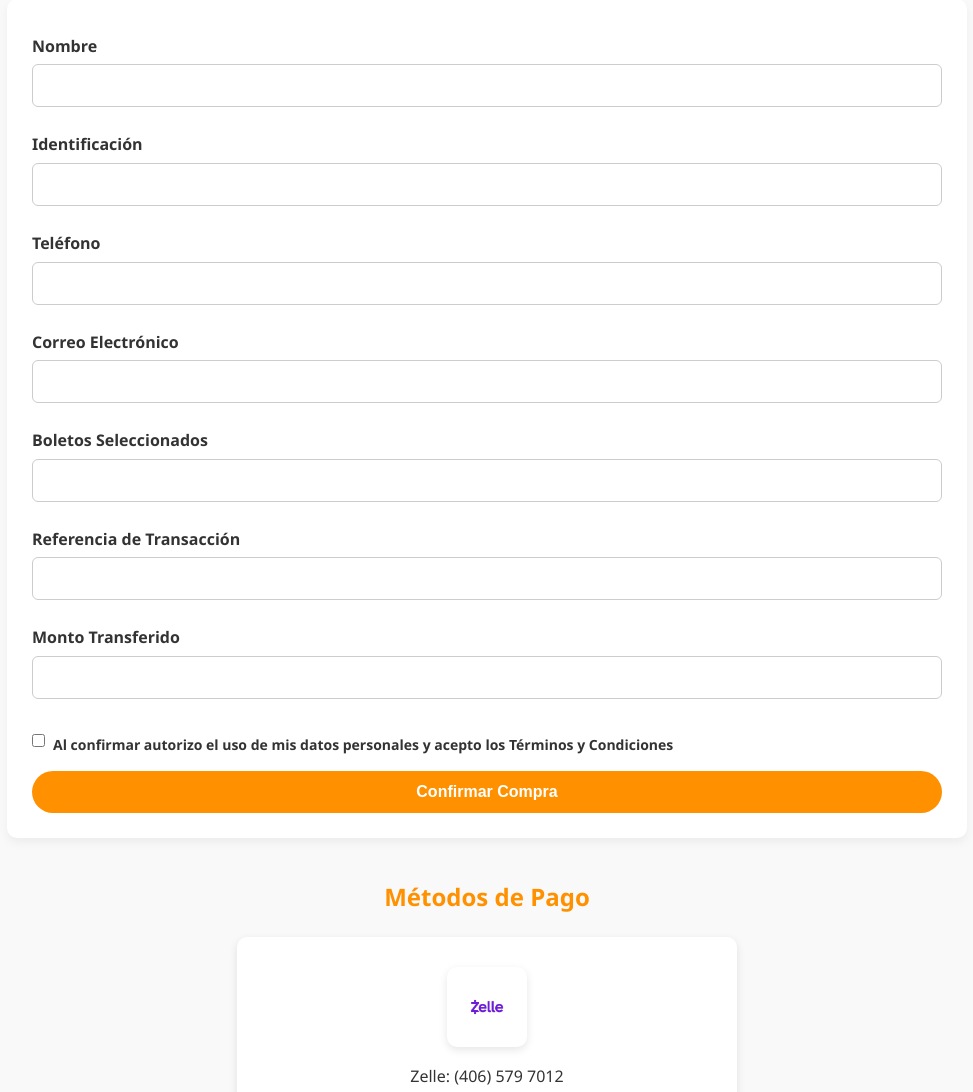
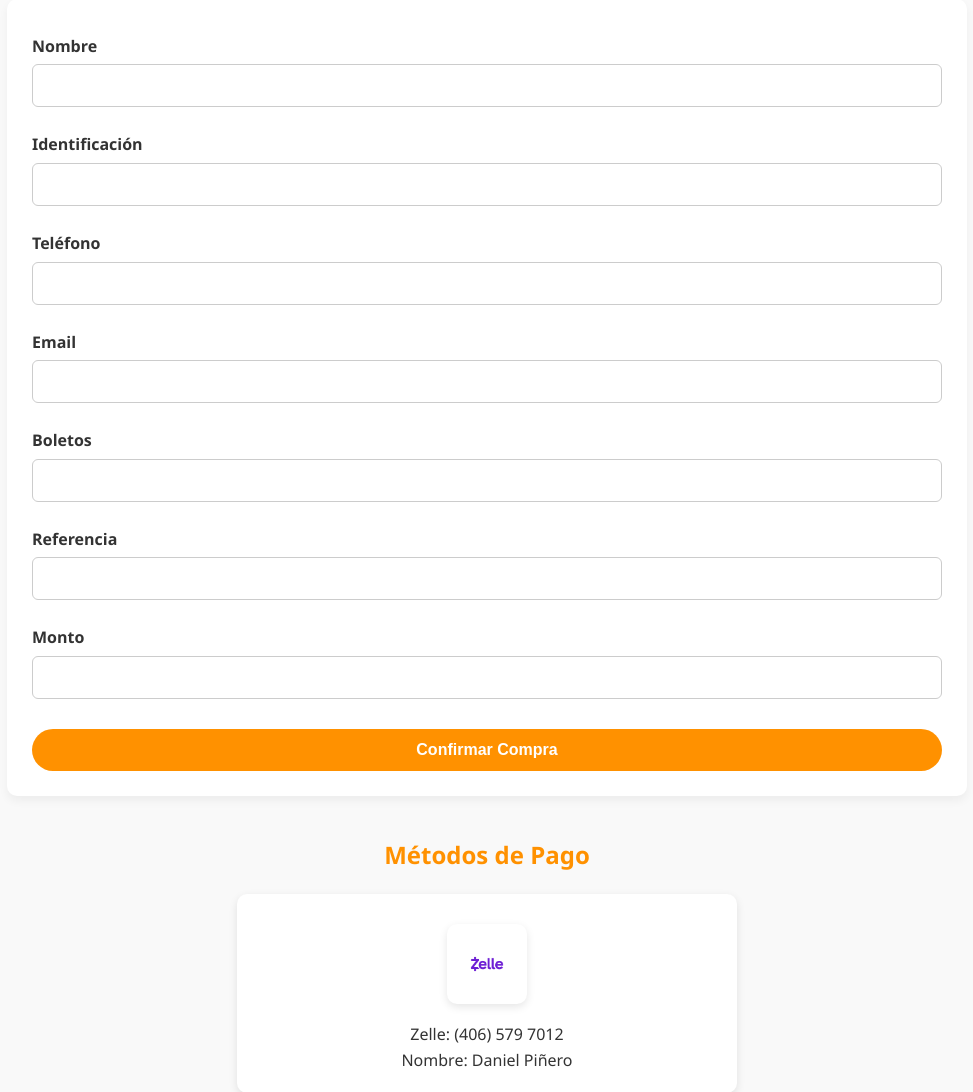
Before and after one commit to waldjos/TuRifa2025, a Flask app: page / in a window 1280 px wide. Shown: the part 1145-2237 px from the top of the page, without its empty margins (153-1126 px from the left). Run offline with Flask 3, Linux system fonts and the light colour scheme; some libraries are stand-ins or nearby versions.

Commit message:
Corrige el envío del formulario y actualiza el manejo de boletos

```diff
--- a/static/app.js
+++ b/static/app.js
@@ -1,4 +1,24 @@
-document.addEventListener("DOMContentLoaded", () => {
+// app.js COMPLETO CON FIREBASE INTEGRADO
+
+// Firebase config e inicialización
+import { initializeApp } from "https://www.gstatic.com/firebasejs/10.8.0/firebase-app.js";
+import { getFirestore, collection, addDoc, getDocs } from "https://www.gstatic.com/firebasejs/10.8.0/firebase-firestore.js";
+
+const firebaseConfig = {
+  apiKey: "AIzaSyQkXd8LLEtNRPP4MoSSyG3sn_18z7WdhzQ",
+  authDomain: "turifa2025-7f3f1.firebaseapp.com",
+  projectId: "turifa2025-7f3f1",
+  storageBucket: "turifa2025-7f3f1.appspot.com",
+  messagingSenderId: "788208791145",
+  appId: "1:788208791145:web:8611671eb1b8196c4a5a78",
+  measurementId: "G-F1YWVCMNJXP"
+};
+
+const app = initializeApp(firebaseConfig);
+const db = getFirestore(app);
+
+// ---------------- LÓGICA PRINCIPAL -------------------
+document.addEventListener("DOMContentLoaded", async () => {
   console.log("✅ Página cargada correctamente");
 
   const popup = document.getElementById("popup");
@@ -13,7 +33,7 @@
     setTimeout(() => popup.classList.remove("show"), duration);
   }
 
-    // Navegación
+  // Animación y navegación
   document.getElementById("btn-premios").addEventListener("click", () => {
     showPopup("🎉 ¿Te quieres ganar dos motos nuevas? 🚀 Compra YA y estarás participando por un Yamaha DT175 y un Empire RK200", 4000);
   });
@@ -42,15 +62,21 @@
     });
   });
 
-    // Obtener boletos disponibles desde backend
-    function obtenerBoletosDisponibles() {
-        fetch('/boletos_disponibles')
-            .then(res => res.json())
-            .then(data => boletosDisponibles = data)
-            .catch(err => console.error("Error al cargar boletos:", err));
+  // Obtener boletos disponibles (del 1 al 10000, excluyendo vendidos en Firebase)
+  async function obtenerBoletosDisponibles() {
+    const vendidosSnap = await getDocs(collection(db, "boletosVendidos"));
+    const vendidos = new Set();
+    vendidosSnap.forEach(doc => {
+      const datos = doc.data();
+      if (Array.isArray(datos.boletos)) {
+        datos.boletos.forEach(b => vendidos.add(parseInt(b)));
+      }
+    });
+
+    boletosDisponibles = Array.from({ length: 10000 }, (_, i) => i + 1).filter(b => !vendidos.has(b));
+    console.log("🎟️ Boletos disponibles:", boletosDisponibles.length);
   }
 
-    // Calcular total en Bs
   function actualizarTotal() {
     let cantidad = parseInt(document.getElementById("numero-boletos").value);
     if (cantidad < 2) {
@@ -61,7 +87,6 @@
     document.getElementById("total-bolivares").innerText = totalBs.toLocaleString("es-VE");
   }
 
-    // Seleccionar boletos
   document.getElementById("btn-azar").addEventListener("click", () => {
     let cantidad = parseInt(document.getElementById("numero-boletos").value);
     if (boletosDisponibles.length === 0) {
@@ -72,7 +97,7 @@
     boletosSeleccionados.clear();
     document.getElementById("lista-numeros").innerHTML = "";
 
-        while (boletosSeleccionados.size < cantidad) {
+    while (boletosSeleccionados.size < cantidad && boletosDisponibles.length > 0) {
       const random = boletosDisponibles[Math.floor(Math.random() * boletosDisponibles.length)];
       if (!boletosSeleccionados.has(random)) {
         boletosSeleccionados.add(random);
@@ -89,7 +114,6 @@
 
   document.getElementById("numero-boletos").addEventListener("input", actualizarTotal);
 
-    // Copiar métodos de pago
   document.querySelectorAll(".pago-opcion p").forEach(p => {
     p.addEventListener("click", () => {
       navigator.clipboard.writeText(p.innerText);
@@ -97,33 +121,51 @@
     });
   });
 
-    // Enviar formulario con EmailJS
-    const btn = document.getElementById("button");
-    const form = document.getElementById("form");
+  // Envío y registro de formulario
+  const btn = document.getElementById('button');
+  const form = document.getElementById('form');
 
-    form.addEventListener("submit", function (event) {
+  form.addEventListener('submit', async function(event) {
     event.preventDefault();
+    btn.value = 'Enviando...';
 
-        btn.value = "Enviando...";
+    const selectedBoletos = Array.from(boletosSeleccionados);
+    if (selectedBoletos.length === 0) {
+      showPopup("⚠️ Selecciona tus boletos antes de enviar.");
+      return;
+    }
 
-        document.getElementById("boletos").value = Array.from(boletosSeleccionados).join(", ");
+    // Enviar correo con EmailJS
+    emailjs.sendForm("service_yq2pt2d", "template_vwsrjs3", this)
+      .then(async () => {
+        // Guardar en Firebase
+        await addDoc(collection(db, "boletosVendidos"), {
+          nombre: form.nombre.value,
+          identificacion: form.identificacion.value,
+          telefono: form.telefono.value,
+          email: form.email.value,
+          referencia: form.referencia.value,
+          monto: form.monto.value,
+          boletos: selectedBoletos
+        });
 
-        emailjs.sendForm("default_service", "template_vwsrjs3", form)
-            .then(() => {
-                btn.value = "Confirmar Compra";
-                showPopup("✅ ¡Formulario enviado con éxito! Revisa tu correo.", 4000);
+        // Limpiar formulario
         form.reset();
         document.getElementById("lista-numeros").innerHTML = "";
         document.getElementById("boletos-seleccionados").innerText = "0";
         document.getElementById("total-bolivares").innerText = "0";
         boletosSeleccionados.clear();
-            }, (err) => {
+
+        showPopup("✅ ¡Formulario enviado y boletos registrados exitosamente!", 4000);
+        btn.value = "Confirmar Compra";
+        await obtenerBoletosDisponibles();
+      })
+      .catch((err) => {
         console.error("❌ Error al enviar:", err);
+        showPopup("❌ Error al enviar. Intenta más tarde.", 4000);
         btn.value = "Confirmar Compra";
-                showPopup("❌ Ocurrió un error al enviar. Intenta más tarde.", 4000);
       });
   });
 
-    // Inicializar boletos disponibles
-    obtenerBoletosDisponibles();
+  await obtenerBoletosDisponibles();
 });
--- a/templates/index.html
+++ b/templates/index.html
@@ -5,9 +5,30 @@
   <meta name="viewport" content="width=device-width, initial-scale=1.0" />
   <title>TuRifa2025</title>
 
-  <!-- Estilos -->
-  <link rel="stylesheet" href="{{ url_for('static', filename='style.css') }}">
-  <link rel="icon" href="{{ url_for('static', filename='favicon.ico') }}" />
+  <!-- Firebase SDKs -->
+  <script type="module">
+    // Importar Firebase (modular SDK)
+    import { initializeApp } from "https://www.gstatic.com/firebasejs/10.8.1/firebase-app.js";
+    import { getDatabase, ref, get, push, set, onValue } from "https://www.gstatic.com/firebasejs/10.8.1/firebase-database.js";
+
+    const firebaseConfig = {
+      apiKey: "AIzaSyDKq8tELtNRPP4MoSSyG3sn_18z7WdhzQ",
+      authDomain: "turifa2025-7f3f1.firebaseapp.com",
+      projectId: "turifa2025-7f3f1",
+      storageBucket: "turifa2025-7f3f1.appspot.com",
+      messagingSenderId: "788208791145",
+      appId: "1:788208791145:web:8611671eb1b8196c4a5a78",
+      databaseURL: "https://turifa2025-7f3f1-default-rtdb.firebaseio.com"
+    };
+
+    const app = initializeApp(firebaseConfig);
+    window.firebaseDB = getDatabase(app);
+    window.firebaseRef = ref;
+    window.firebasePush = push;
+    window.firebaseSet = set;
+    window.firebaseGet = get;
+    window.firebaseOnValue = onValue;
+  </script>
 
   <!-- EmailJS -->
   <script src="https://cdn.jsdelivr.net/npm/@emailjs/browser@4/dist/email.min.js"></script>
@@ -15,11 +36,14 @@
     emailjs.init('p9hLWmmvXjeTINrFL');
   </script>
 
-  <!-- Script principal -->
+  <!-- CSS -->
+  <link rel="stylesheet" href="{{ url_for('static', filename='style.css') }}" />
+
+  <!-- App principal -->
   <script src="{{ url_for('static', filename='app.js') }}" defer></script>
 </head>
+
 <body>
-
   <!-- Logo -->
   <header>
     <img src="{{ url_for('static', filename='Logo.png') }}" alt="Logo TuRifa2025" class="logo" />
@@ -60,41 +84,14 @@
     <section>
       <h2>Datos Personales</h2>
       <form id="form">
-        <div class="field">
-          <label for="nombre">Nombre</label>
-          <input type="text" name="nombre" id="nombre" required>
-        </div>
-        <div class="field">
-          <label for="identificacion">Identificación</label>
-          <input type="text" name="identificacion" id="identificacion">
-        </div>
-        <div class="field">
-          <label for="telefono">Teléfono</label>
-          <input type="tel" name="telefono" id="telefono" required>
-        </div>
-        <div class="field">
-          <label for="email">Correo Electrónico</label>
-          <input type="email" name="email" id="email" required>
-        </div>
-        <div class="field">
-          <label for="boletos">Boletos Seleccionados</label>
-          <input type="text" name="boletos" id="boletos" readonly>
-        </div>
-        <div class="field">
-          <label for="referencia">Referencia de Transacción</label>
-          <input type="text" name="referencia" id="referencia" required>
-        </div>
-        <div class="field">
-          <label for="monto">Monto Transferido</label>
-          <input type="number" name="monto" id="monto" required>
-        </div>
-
-        <div class="checkbox-container">
-          <input type="checkbox" id="acepto-terminos" name="acepto-terminos" required />
-          <label for="acepto-terminos">Al confirmar autorizo el uso de mis datos personales y acepto los Términos y Condiciones</label>
-        </div>
-
-        <input type="submit" id="button" value="Confirmar Compra">
+        <div class="field"><label for="nombre">Nombre</label><input type="text" name="nombre" id="nombre" /></div>
+        <div class="field"><label for="identificacion">Identificación</label><input type="text" name="identificacion" id="identificacion" /></div>
+        <div class="field"><label for="telefono">Teléfono</label><input type="text" name="telefono" id="telefono" /></div>
+        <div class="field"><label for="email">Email</label><input type="text" name="email" id="email" /></div>
+        <div class="field"><label for="boletos">Boletos</label><input type="text" name="boletos" id="boletos" readonly /></div>
+        <div class="field"><label for="referencia">Referencia</label><input type="text" name="referencia" id="referencia" /></div>
+        <div class="field"><label for="monto">Monto</label><input type="text" name="monto" id="monto" /></div>
+        <input type="submit" id="button" value="Confirmar Compra" />
       </form>
     </section>
 
@@ -121,8 +118,7 @@
     <p>© 2025. Todos los derechos reservados.</p>
   </footer>
 
-  <!-- Contenedor de mensajes -->
+  <!-- Popup -->
   <div id="popup"></div>
-
 </body>
 </html>
```
Lines whose indentation alone changed are shown as unchanged.
